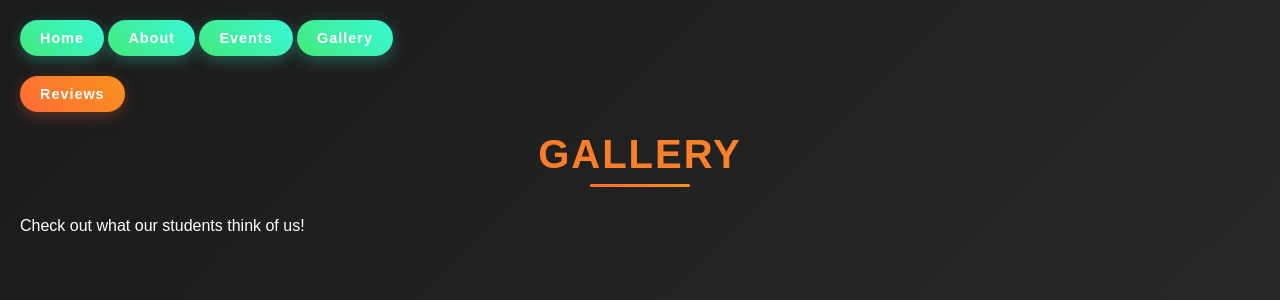
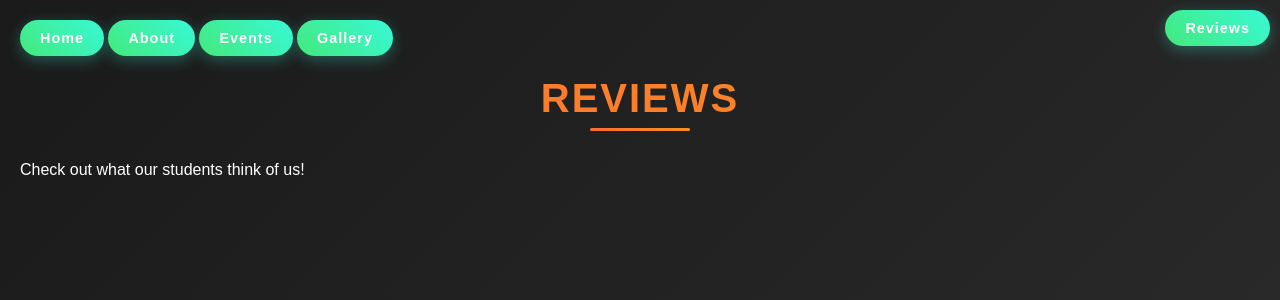
Before and after one commit to jeremycabrera1/muaythaiapp, a Django app: page /reviews/ in a window 1280 px wide. Shown: the top 300 px of the page. Run offline with Django 5.2, Linux system fonts and the light colour scheme.

Commit message:
move some buttons around

```diff
--- a/schedule/static/schedule/styles.css
+++ b/schedule/static/schedule/styles.css
@@ -122,14 +122,17 @@ br {
     margin-bottom: 20px;
     padding: 10px 20px;
     border-radius: 25px;
-    background: linear-gradient(45deg, #ff6b35, #f7931e);
+    background: linear-gradient(45deg, #43e97b, #38f9d7);
     color: white;
     text-decoration: none;
     font-weight: bold;
     font-size: 0.9rem;
     letter-spacing: 1px;
     transition: all 0.3s ease;
-    box-shadow: 0 4px 15px rgba(255, 107, 53, 0.3);
+    box-shadow: 0 4px 15px rgba(56, 249, 215, 0.3);
+    position: absolute;
+    top: 10px;
+    right: 10px;
 }
 
 .register-btn {
@@ -146,6 +149,9 @@ br {
     text-transform: uppercase;
     letter-spacing: 1px;
     box-shadow: 0 4px 15px rgba(255, 107, 53, 0.3);
+    position:absolute;
+    top:10px;
+    right:10px;
 }
 
 .home-btn:hover {
@@ -167,6 +173,12 @@ br {
 }
 
 .gallery-btn:hover {
+    transform: translateY(-2px);
+    box-shadow: 0 6px 20px rgba(0, 242, 254, 0.5);
+    background: linear-gradient(45deg, #00f2fe, #4facfe);
+}
+
+.reviews-btn:hover {
     transform: translateY(-2px);
     box-shadow: 0 6px 20px rgba(0, 242, 254, 0.5);
     background: linear-gradient(45deg, #00f2fe, #4facfe);
--- a/schedule/templates/schedule/_base.html
+++ b/schedule/templates/schedule/_base.html
@@ -9,14 +9,13 @@
     {% block extra_head %}{% endblock %}
 </head>
 <body>
-    <div>
+    <div class="left-btns">
         <a href="{% url 'home' %}" class="home-btn">Home</a>
         <a href="{% url 'about' %}" class="about-btn">About</a>
         <a href="{% url 'events' %}" class="events-btn">Events</a>
         <a href="{% url 'gallery' %}" class="gallery-btn">Gallery</a>
     </div>
-
-    <div>
+    <div class="right-btns">
     <a href="{% url 'reviews' %}" class="reviews-btn">Reviews</a>
     </div>
 
--- a/schedule/templates/schedule/about.html
+++ b/schedule/templates/schedule/about.html
@@ -6,7 +6,6 @@
     <meta charset="UTF-8">
     <meta name="viewport" content="width=device-width, initial-scale=1.0">
     <title>About Us</title>
-    <link rel="stylesheet" href="{% static 'schedule/styles.css' %}">
     {% block extra_head %}
     <link rel="stylesheet" href="{% static 'schedule/about.css' %}">
     {% endblock %}
--- a/schedule/templates/schedule/reviews.html
+++ b/schedule/templates/schedule/reviews.html
@@ -6,13 +6,13 @@
     <meta charset="UTF-8">
     <meta name="viewport" content="width=device-width, initial-scale=1.0" />
     <title>{% block title %}Reviews{% endblock %}</title>
+
 </head>
 <body>
-    {% block content%}
-         <div class="reviews-container">
-        <h2>Gallery</h2>
+{% block content%}
+    <div class="reviews-container">
+        <h2>Reviews</h2>
         <p>Check out what our students think of us!</p>
     </div>
-    {% endblock %}
+{% endblock %}
 </body>
-</html>
```
